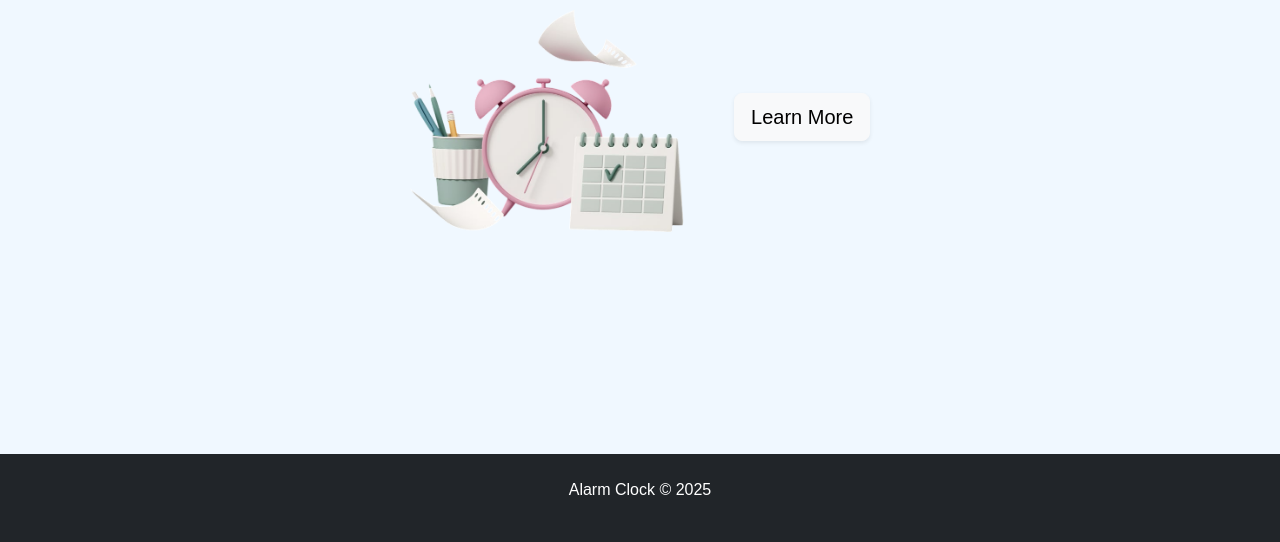
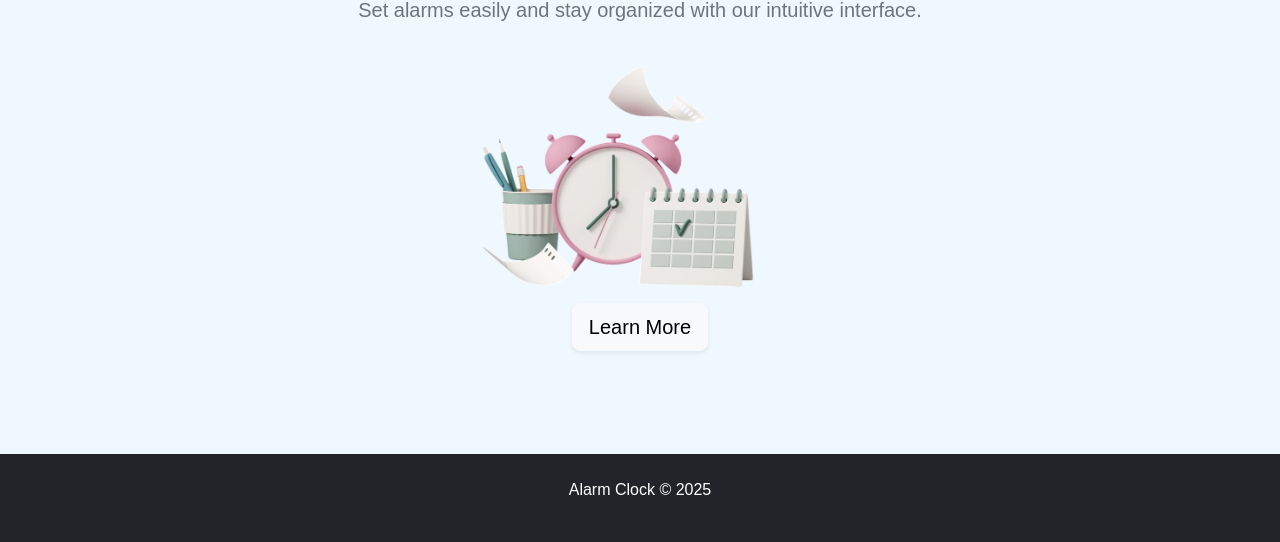
Before and after one commit to ccartix/Alarm-clock, a plain HTML site: page index.html in a window 1280 px wide. Shown: the part 258-800 px from the top of the page. Drawn offline with nearby package versions, Linux system fonts and the light colour scheme.

Commit message:
Update index.html

```diff
--- a/index.html
+++ b/index.html
@@ -35,12 +35,13 @@
         </nav>
     </header>
 
-    <section class="container my-5 text-center flex-grow-1">
+    <section class="container d-flex flex-column align-items-center justify-content-center text-center flex-grow-1">
         <h1 class="fw-bold">Manage Your Time Effectively</h1>
         <p class="text-muted lead">Set alarms easily and stay organized with our intuitive interface.</p>
         <img src="images/alarm.png" class="img-fluid mt-4" alt="Alarm clock" style="max-width: 320px;">
         <a href="html/about.html" class="btn btn-light btn-lg mt-3 shadow-sm">Learn More</a>
     </section>
+
 
     <footer class="bg-dark text-white text-center py-4 mt-auto">
         <p>Alarm Clock &copy; 2025</p>
```
